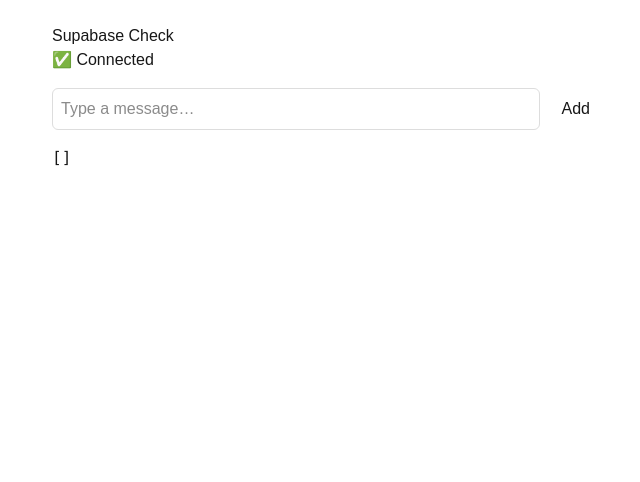
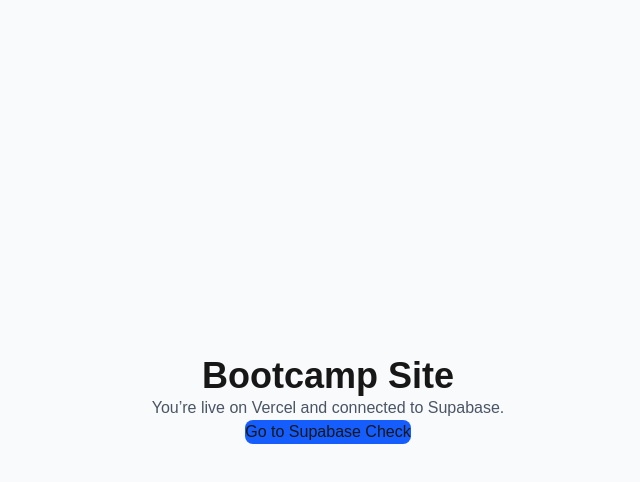
Before and after one commit to FischerHewitt/bootcamp-site, a Next.js app: page / in a window 1280 px wide. Shown: the top 482 px of the page, without its empty margins (312-952 px from the left). Built offline with nearby package versions, Linux system fonts and the light colour scheme; no server answers; the database is empty.

Commit message:
Clean homepage with link to /check

```diff
--- a/app/page.js
+++ b/app/page.js
@@ -1,52 +1,20 @@
-'use client'
-import { useEffect, useState } from 'react'
-import { supabase } from '../lib/supabaseClient'
+import Link from 'next/link'
 
-export default function Check() {
-  const [status, setStatus] = useState('Checking…')
-  const [rows, setRows] = useState([])
-  const [err, setErr] = useState(null)
-  const [msg, setMsg] = useState('')
-  const [saving, setSaving] = useState(false)
-
-  async function load() {
-    const { data, error } = await supabase.from('messages').select('*').order('id', { ascending: true })
-    if (error) { setErr(error.message); setStatus('❌ Error') }
-    else { setRows(data ?? []); setStatus('✅ Connected') }
-  }
-
-  useEffect(() => { load() }, [])
-
-  async function addMessage(e) {
-    e.preventDefault()
-    if (!msg.trim()) return
-    setSaving(true)
-    const { error } = await supabase.from('messages').insert([{ content: msg.trim() }])
-    if (error) setErr(error.message)
-    setMsg('')
-    setSaving(false)
-    await load()
-  }
-
+export default function Home() {
   return (
-    <main style={{ padding: 24, maxWidth: 600, margin: '0 auto' }}>
-      <h1>Supabase Check</h1>
-      <p>{status}</p>
-      {err && <pre style={{ color: 'crimson' }}>{err}</pre>}
-
-      <form onSubmit={addMessage} style={{ display: 'flex', gap: 8, margin: '16px 0' }}>
-        <input
-          value={msg}
-          onChange={(e) => setMsg(e.target.value)}
-          placeholder="Type a message…"
-          style={{ flex: 1, padding: 8, border: '1px solid #ddd', borderRadius: 6 }}
-        />
-        <button disabled={saving} style={{ padding: '8px 14px', borderRadius: 6 }}>
-          {saving ? 'Saving…' : 'Add'}
-        </button>
-      </form>
-
-      <pre>{JSON.stringify(rows, null, 2)}</pre>
+    <main className="min-h-screen grid place-items-center bg-gray-50 p-8">
+      <div className="max-w-xl text-center space-y-6">
+        <h1 className="text-4xl font-bold">Bootcamp Site</h1>
+        <p className="text-gray-600">
+          You’re live on Vercel and connected to Supabase.
+        </p>
+        <Link
+          href="/check"
+          className="inline-block px-5 py-3 rounded-lg bg-blue-600 text-white font-medium hover:bg-blue-700 transition"
+        >
+          Go to Supabase Check
+        </Link>
+      </div>
     </main>
   )
 }
```
